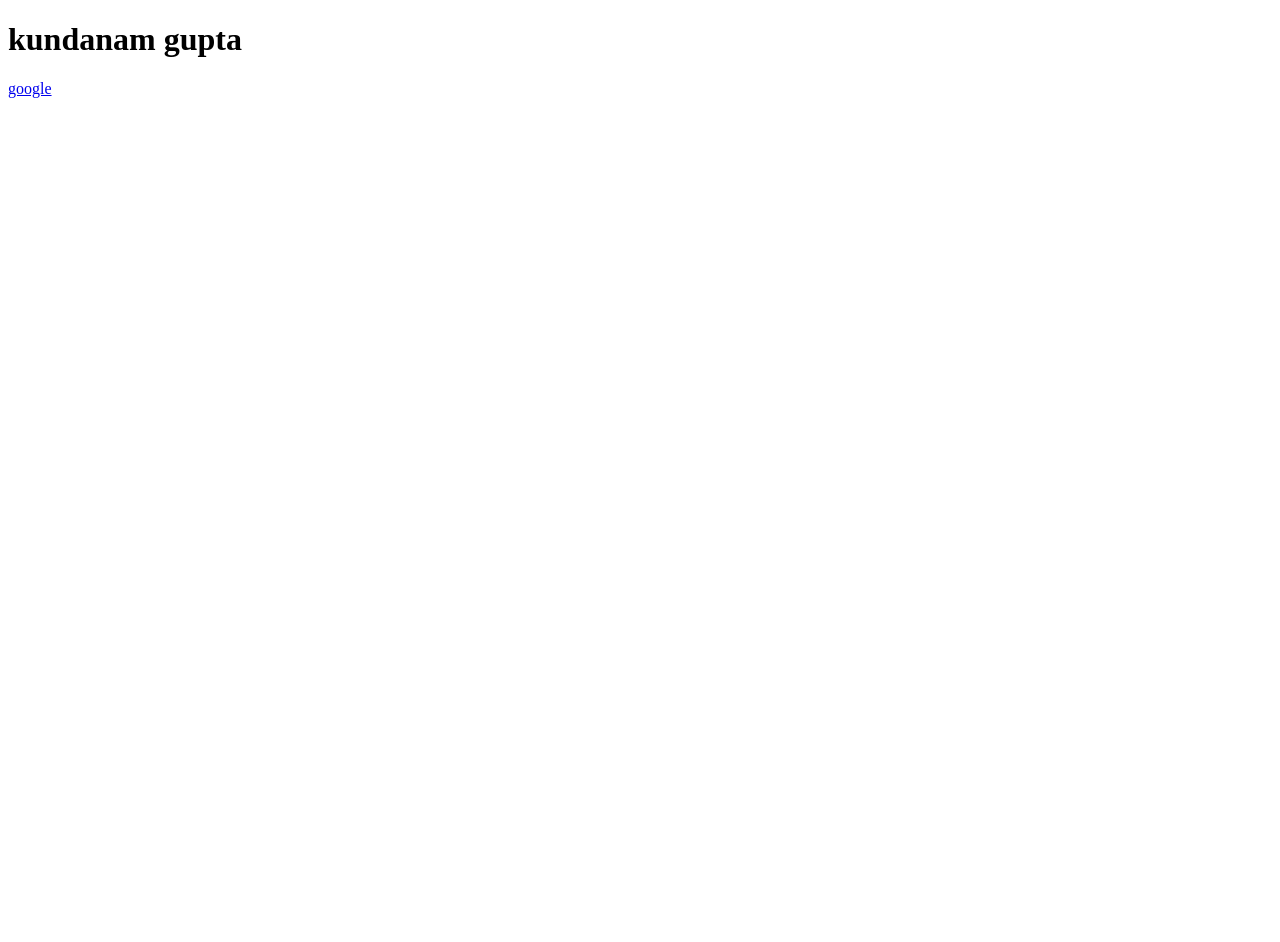
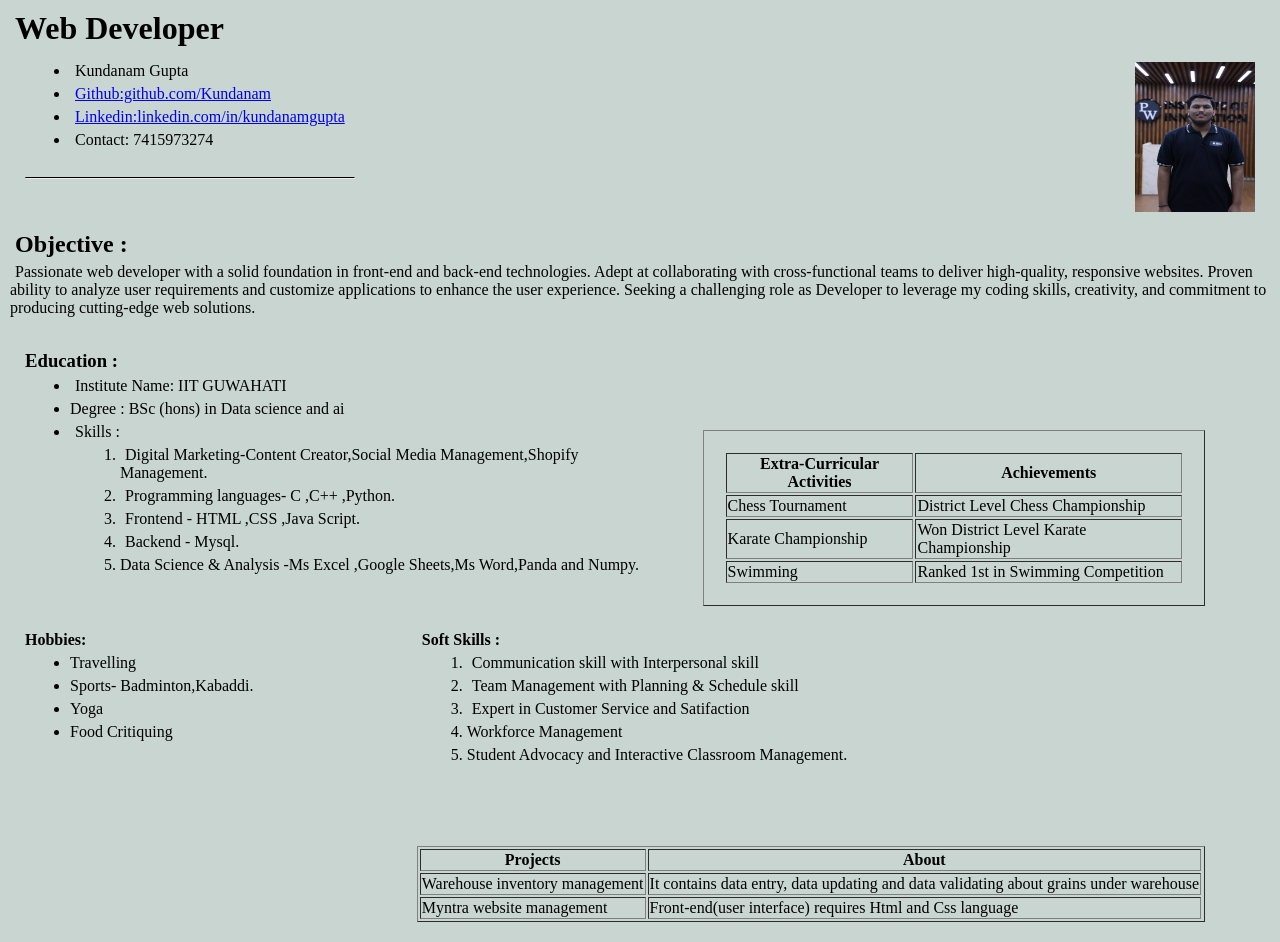
Before and after one commit to Kundanam/Portfolio, a plain HTML site: page index.html in a window 1280 px wide. Before the commit the page ends 800 px from the top, so only its background shows below. Drawn offline with Linux system fonts and the light colour scheme.

Commit message:
Update index.html

```diff
--- a/index.html
+++ b/index.html
@@ -3,12 +3,158 @@
 <head>
     <meta charset="UTF-8">
     <meta name="viewport" content="width=device-width, initial-scale=1.0">
-    <title>Document</title>
+    <title>RESUME</title>
+    <link rel="stylesheet" href="index.css">
 </head>
-<body>
-    <h1>kundanam gupta</h1>
+<body style="background-color: rgb(200, 213, 209);">
+    <h1>Web Developer</h1>
+    <div class="kundan">
+     <div><ul>
+        <li><p>Kundanam Gupta</p>
+        </li>
+        <li>
+            <a href="https://github.com/Kundanam" target="_blank" >  Github:github.com/Kundanam</a>
+        </li>
+        <li>
+            <a href="https://www.linkedin.com/in/kundanamgupta/" target="_blank" >  Linkedin:linkedin.com/in/kundanamgupta </a>
 
-    <a href="https://www.google.com " target=" _blank">  google </a>
+        </li>
+        <li><p>Contact: 7415973274</p>
+        </li>
+    </ul><br>
+    <hr style="color: rgb(0, 0, 0); font-size: 5px;">
+    </div>
+    <div style=" padding-right: 20 px;">
+    <img src="MY photo.jpeg" Alt="image" height="150px" width="120px" ></div>
+    </div>
+    <h2>Objective :</h2>
+    <p1>Passionate web developer with a solid foundation in front-end and back-end technologies. Adept at collaborating with cross-functional teams to deliver high-quality, responsive websites. Proven ability to analyze user requirements and customize applications to enhance the user experience. Seeking a challenging role as Developer to leverage my coding skills, creativity, and commitment to producing cutting-edge web solutions.
+    </p1><br><br>
+
+<div style="display: flex; justify-content: space-between;"
+ ><div>
+    <h3>Education :</h3>
+    <ul >
+        <li >
+            <p1>Institute Name: IIT GUWAHATI</p1>
+        </li>
+        <li>
+            Degree : BSc (hons) in Data science and ai
+        </li>
+        <li>
+            <p1>Skills :</p1> <br>
+            <ol>
+                <li>
+                    <p1>
+                        Digital Marketing-Content Creator,Social Media Management,Shopify Management.
+                    </p1>
+                </li>
+               <li>
+                    <p2>Programming languages- C ,C++ ,Python. </p2> <br>
+                </li>
+                <li>
+                    <p3>Frontend - HTML ,CSS ,Java Script.</p3>
+                </li>
+                <LI>
+                    <P1>
+                        Backend - Mysql.
+                    </P1>
+                </LI>
+                <li>
+                    Data Science & Analysis -Ms Excel ,Google Sheets,Ms Word,Panda and Numpy.
+                </li>
+
+
+            </ol>
+
+        </li>
+    </ul>
+    </div>
+
+    <div style="padding-right: 50px; padding-top: 80px; margin-right:5px; ">
+    <table style="padding: 20px ;" border="1px solid black " >
+        <tr>
+            <th>Extra-Curricular Activities</th>
+            <th>Achievements</th>
+        </tr>
+        <tr>
+            <td>Chess Tournament</td>
+            <td>District Level Chess Championship</td>
+        </tr>
+        <tr>
+              <td>Karate Championship</td>
+              <td>Won District Level Karate Championship</td>
+        </tr>
+        <tr>
+            <td>Swimming</td>
+            <td>Ranked 1st in Swimming Competition </td>
+        </tr>
+
+    </table>
+</div></div>
+
+    <div style="display: flex; justify-content: space-between;">
+    <div>
+    <h4>Hobbies:</h4>
+    <UL><li>
+        Travelling
+    </li>
+    <li>
+        Sports- Badminton,Kabaddi.
+    </li>
+    <li>
+        Yoga
+    </li>
+    <LI>
+        Food Critiquing
+    </LI>
+    </UL>
+    </div>
+
+
+    <div style="padding-right: 50px">
+    <div>
+      <h4> Soft Skills :</h4>
+            <ol>
+               <li>
+                    <p2>Communication skill with Interpersonal skill </p2> <br>
+                </li>
+                <li>
+                    <p3>Team Management with Planning & Schedule skill</p3>
+                </li>
+                <LI>
+                    <P1>
+                        Expert in Customer Service and Satifaction
+                    </P1>
+                </LI>
+                <li>
+                    Workforce Management
+                </li>
+                    <li>
+                        Student Advocacy and Interactive Classroom Management.
+                    </li>
+
+            </ol>
+    </div><br><br>
+
+             <table style="padding-right:1px ; margin-left:5px " border="1px solid black" ><br><br>
+        <tr>
+            <th>Projects</th>
+            <th>About</th>
+        </tr>
+        <tr>
+            <td>Warehouse inventory management</td>
+            <td>It contains data entry, data updating and data validating about grains under warehouse </td>
+        </tr>
+        <tr>
+            <td>Myntra website management </td>
+            <td>Front-end(user interface) requires Html and Css language </td>
+        </tr>
+    </table>
+
+
+
+
 
 </body>
 </html>
```
